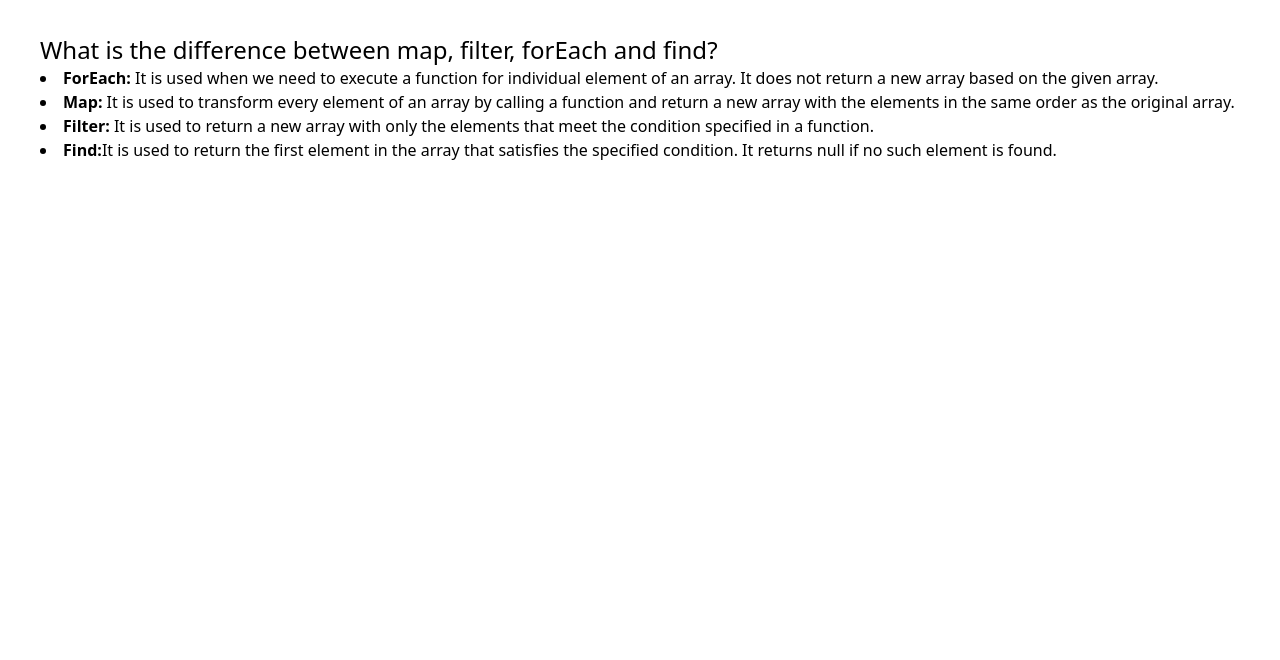
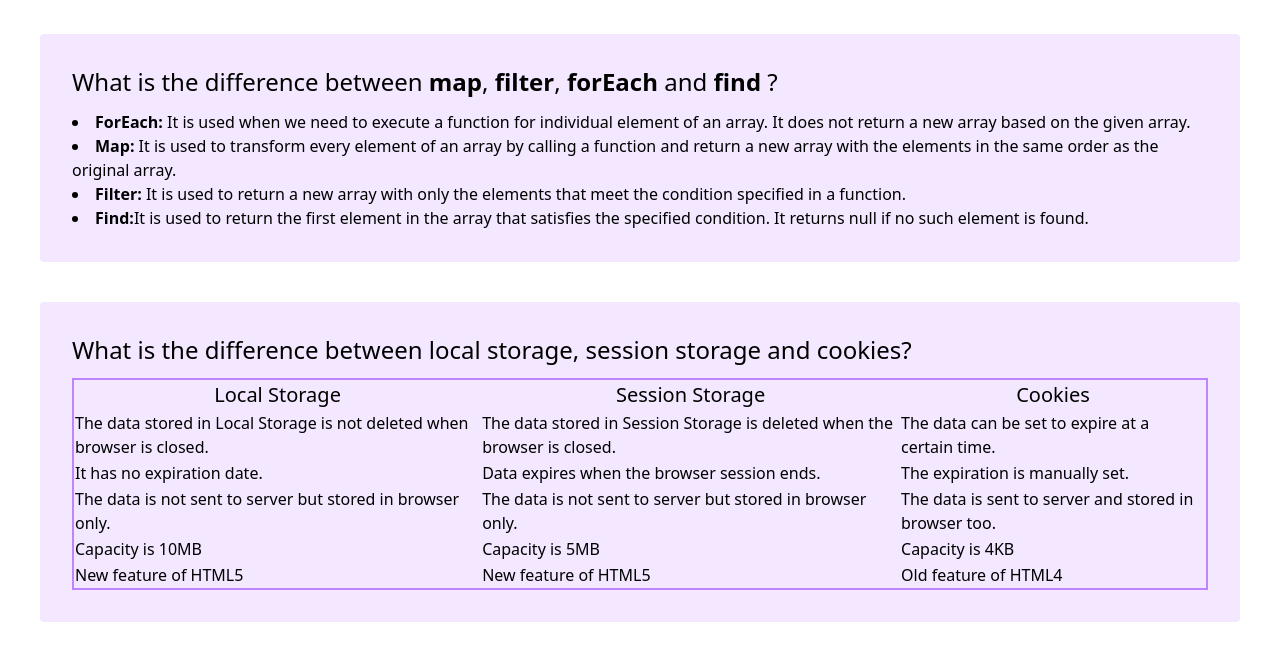
Before and after one commit to Asmaul-Shahana/quiz-hero, a plain HTML site: page blog.html in a window 1280 px wide. Shown: the part 46-706 px from the top of the page. Drawn offline with nearby package versions, Linux system fonts and the light colour scheme.

Commit message:
blog q2 added

```diff
--- a/blog.html
+++ b/blog.html
@@ -12,8 +12,9 @@
 
 <body>
     <h1 class="text-center text-4xl">Blog</h1>
-    <div class="m-10">
-        <h2 class="text-2xl">What is the difference between map, filter, forEach and find?</h2>
+    <div class="m-10 p-8 rounded bg-purple-100">
+        <h2 class="text-2xl mb-3">What is the difference between <strong>map</strong>, <strong>filter</strong>, <strong>forEach</strong> and <strong>find</strong>
+            ?</h2>
             <li><strong>ForEach:</strong> It is used when we need to execute a function for individual element of an
                 array.
                 It does not return a new array based on the given array.</li>
@@ -21,6 +22,42 @@
             <li><strong>Filter:</strong> It is used to return a new array with only the elements that meet the condition specified in a function.</li>
             <li><strong>Find:</strong>It is used to return the first element in the array that satisfies the specified condition. It returns null if no such element is found.</li>
     </div>
+    <div class="m-10 p-8 rounded bg-purple-100">
+        <h2 class="text-2xl mb-3">What is the difference between local storage, session storage and cookies?</h2>
+
+        <table class="border-2 border-purple-400">
+            <tr>
+                <td class="text-center text-xl">Local Storage</td>
+                <td class="text-center text-xl">Session Storage</td>
+                <td class="text-center text-xl">Cookies</td>
+            </tr>
+            <tr>
+                <td>The data stored in Local Storage is not deleted when browser is closed.</td>
+                <td>The data stored in Session Storage is deleted when the browser is closed.</td>
+                <td>The data can be set to expire at a certain time.</td>
+            </tr>
+            <tr>
+                <td>It has no expiration date.</td>
+                <td>Data expires when the browser session ends.</td>
+                <td>The expiration is manually set.</td>
+            </tr>
+            <tr>
+                <td>The data is not sent to server but stored in browser only.</td>
+                <td>The data is not sent to server but stored in browser only.</td>
+                <td>The data is sent to server and stored in browser too.</td>
+            </tr>
+            <tr>
+                <td>Capacity is 10MB</td>
+                <td>Capacity is 5MB</td>
+                <td>Capacity is 4KB</td>
+            </tr>
+            <tr>
+                <td>New feature of HTML5</td>
+                <td>New feature of HTML5</td>
+                <td>Old feature of HTML4</td>
+            </tr>
+        </table>
+        </div>
 </body>
 
 </html>
```
